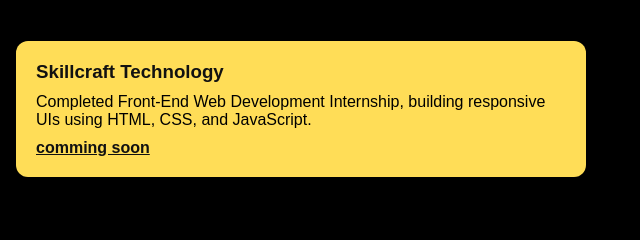
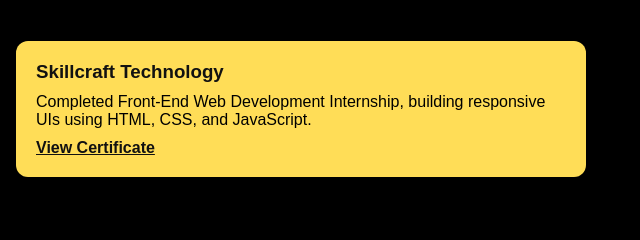
Before and after one commit to vigneshraj9791/portfolio-Vignesh-Raj-V, a plain HTML site: page index.html in a window 1280 px wide. Shown: the part 2360-2600 px from the top of the page, 634-1274 px from the left. Drawn offline with Linux system fonts and the light colour scheme.

Commit message:
Update index.html

```diff
--- a/index.html
+++ b/index.html
@@ -88,7 +88,7 @@
       <div class="card">
         <h3>Skillcraft Technology</h3>
         <p>Completed Front-End Web Development Internship, building responsive UIs using HTML, CSS, and JavaScript.</p>
-        <a href="certificates/skillcraft.jpg" class="cert-link">comming soon</a>
+        <a href="skillcraft.jpg" class="cert-link">View Certificate</a>
       </div>
     </div>
   </section>
```
